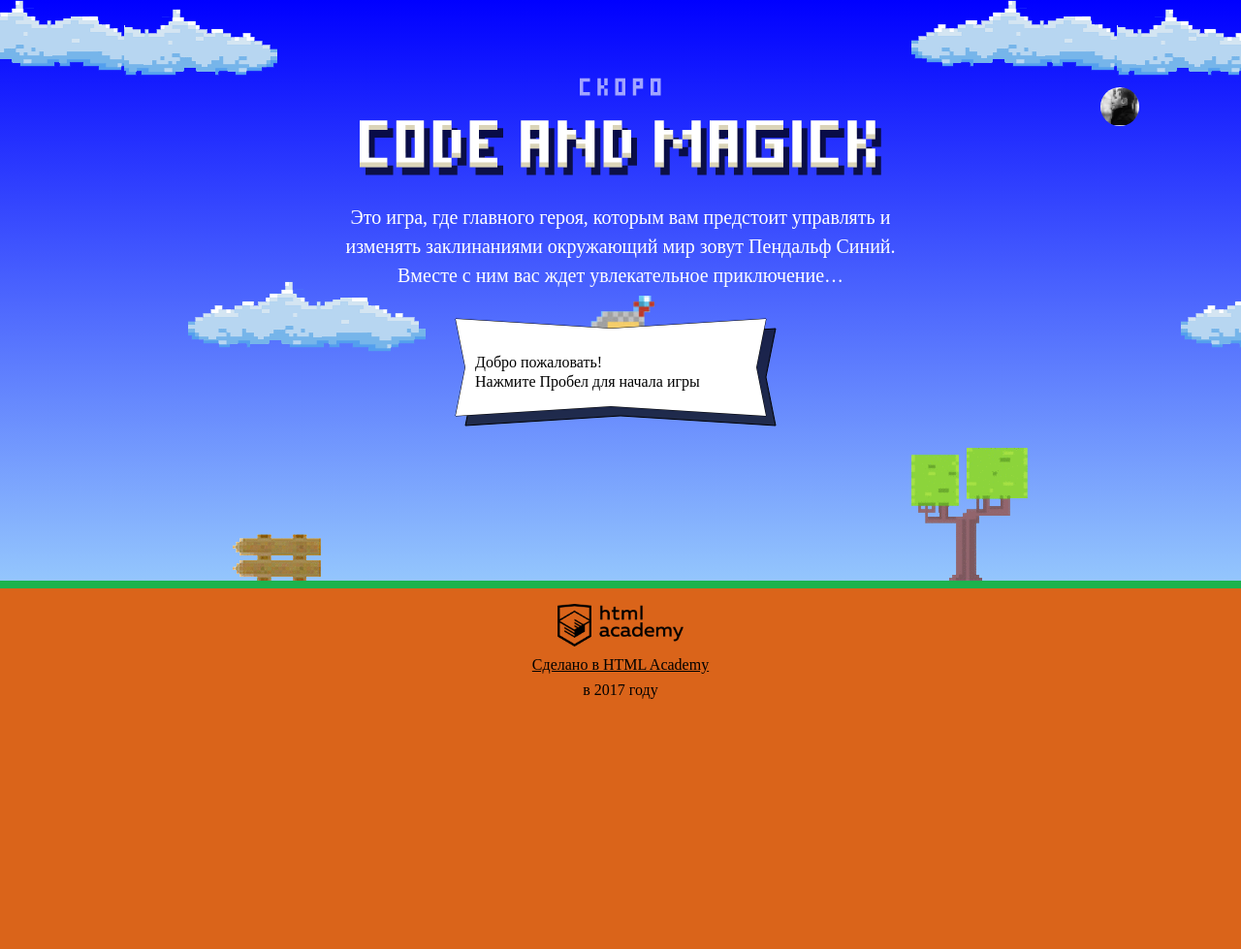
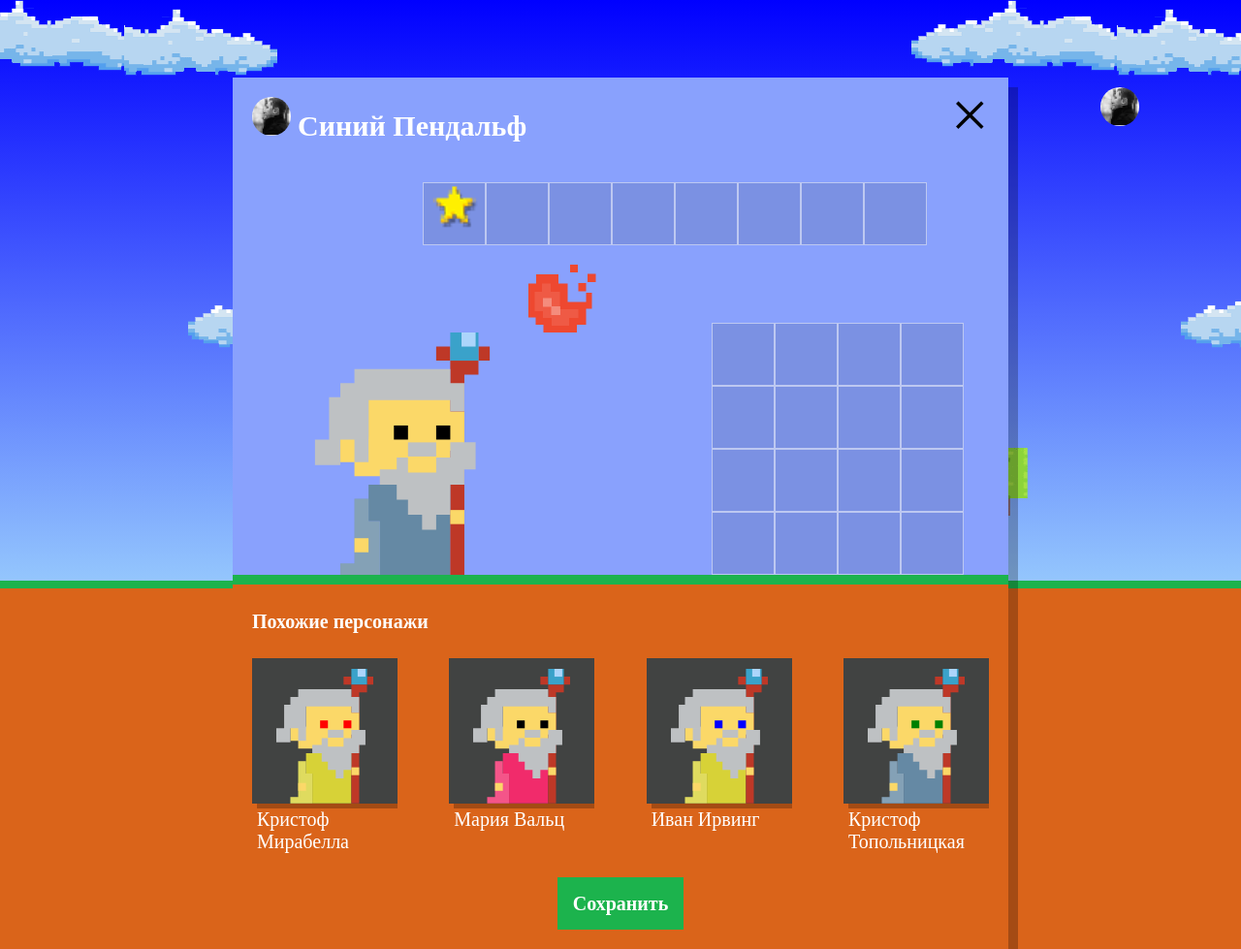
Before and after one commit to KarolisBalza/66586-code-and-magick, a website: page index.html in a window 1280 px wide. Shown: the whole page at 97% size. Before the commit the page ends 800 px from the top, so only its background shows below. Drawn offline with Linux system fonts and the light colour scheme; a web font is replaced by a local one.

Commit message:
добавил случайных волшебников

```diff
--- a/index.html
+++ b/index.html
@@ -209,6 +209,7 @@
 
 </script>
 <script src="js/stat.js"></script>
+<script src="js/setup.js"></script>
 <script src="js/game.js"></script>
 
 </body>
--- /dev/null
+++ b/js/setup.js
@@ -0,0 +1,61 @@
+'use strict';
+
+var wizardsInfo = [{
+  'name': {
+    'firstName': ['Иван', 'Хуан Себастьян', 'Мария', 'Кристоф', 'Виктор', 'Юлия', 'Люпита', 'Вашингтон'],
+    'secondName': ['да Марья', 'Верон', 'Мирабелла', 'Вальц', 'Онопко', 'Топольницкая', 'Нионго', 'Ирвинг'],
+  },
+
+  'coatColor': ['rgb(101, 137, 164)', 'rgb(241, 43, 107)', 'rgb(146, 100, 161)', 'rgb(56, 159, 117)', 'rgb(215, 210, 55)', 'rgb(0, 0, 0)'],
+
+  'eyeColor': ['black', 'red', 'blue', 'yellow', 'green'],
+}
+];
+
+var userDialog = document.querySelector('.setup');
+userDialog.classList.remove('hidden');
+userDialog.querySelector('.setup-similar').classList.remove('hidden');
+
+
+var similarListElement = document.querySelector('.setup-similar-list');
+var similarWizardTemplate = document.querySelector('#similar-wizard-template').content.querySelector('.setup-similar-item');
+
+
+var renderWizard = function () {
+  var wizardElement = similarWizardTemplate.cloneNode(true);
+  wizardElement.querySelector('.setup-similar-label').textContent = getRandomName();
+  wizardElement.querySelector('.wizard-coat').setAttribute('fill', getCoatColor());
+  wizardElement.querySelector('.wizard-eyes').setAttribute('fill', getEyeColor());
+
+  return wizardElement;
+};
+
+var getRandomName = function () {
+  var name = wizardsInfo[0].name.firstName;
+  var surname = wizardsInfo[0].name.secondName;
+  var randomName = name[Math.floor(Math.random() * name.length)];
+  var randomSurname = surname[Math.floor(Math.random() * surname.length)];
+
+  return randomName + ' ' + randomSurname;
+};
+
+var getCoatColor = function () {
+  var coatColor = wizardsInfo[0].coatColor;
+  var randomColor = coatColor[Math.floor(Math.random() * coatColor.length)];
+
+  return randomColor;
+};
+
+var getEyeColor = function () {
+  var eyeColor = wizardsInfo[0].eyeColor;
+  var randomColor = eyeColor[Math.floor(Math.random() * eyeColor.length)];
+
+  return randomColor;
+};
+
+var fragment = document.createDocumentFragment();
+for (var i = 1; i <= 4; i++) {
+  fragment.appendChild(renderWizard());
+}
+
+similarListElement.appendChild(fragment);
```
